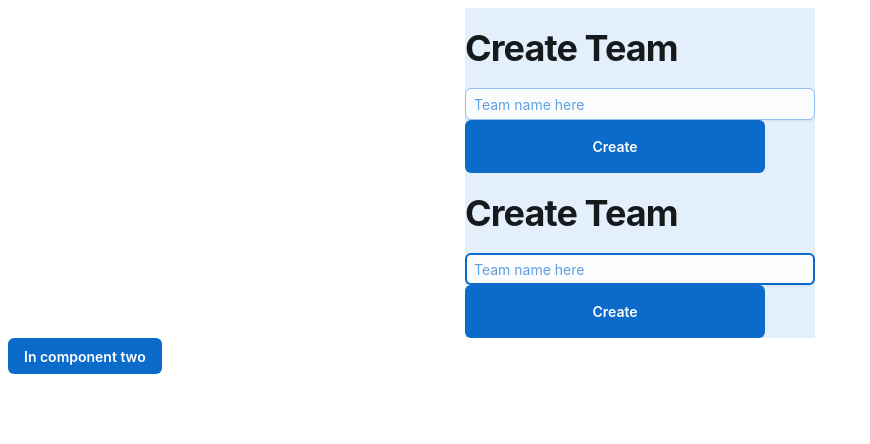
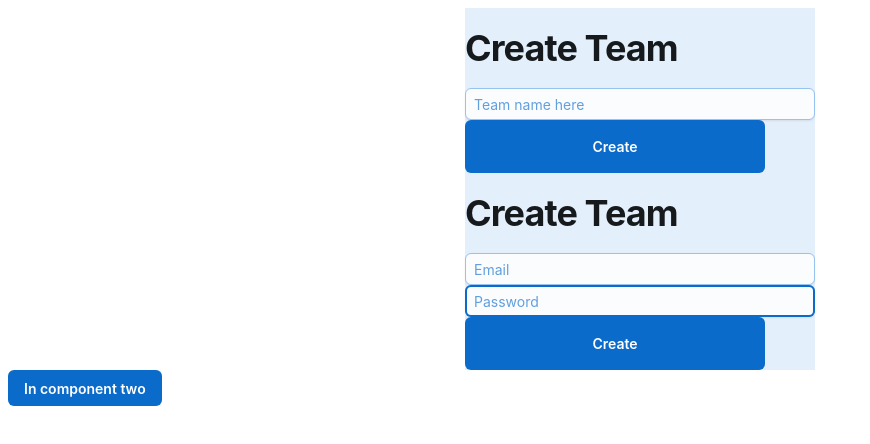
Before and after one commit to caryj567/JoyUI1, a React (Create React App) app: page / in a window 1280 px wide. Shown: the top 444 px of the page, without its empty margins (0-870 px from the left). Built offline with nearby package versions, Linux system fonts and the light colour scheme.

Commit message:
Update Login.tsx

```diff
--- a/src/Login.tsx
+++ b/src/Login.tsx
@@ -17,18 +17,10 @@ export default function BasicButtons()
             <Sheet color="primary" variant="soft" sx={{width: 350, mx:"auto", my:"auto"}}>
                 <Typography level="h1" sx={{mx:"auto", py:2}}>Create Team</Typography>
                 <FormControl id="Id" required size="sm" color="primary">
-
-                    <Input
-                      placeholder="Team name here"
-                      name="Name"
-                      type="tel"
-                      autoComplete="on"
-                      autoFocus
-                        //error
-                      fullWidth
-                      defaultValue=""
-                      variant="outlined" />
-                    {/*<FormHelperText>Help!</FormHelperText>*/}
+                    <Input placeholder="Email" name="Name" type="tel" autoComplete="on" autoFocus fullWidth defaultValue="" variant="outlined" />
+                  </FormControl>
+                <FormControl id="Id" required size="sm" color="primary">
+                    <Input placeholder="Password" name="Name" type="tel" autoComplete="on" autoFocus fullWidth defaultValue="" variant="outlined" />
                   </FormControl>
                 <Button sx={{width:300, mx:"auto", py:2, px: 3}}>Create</Button>
             </Sheet>
```
